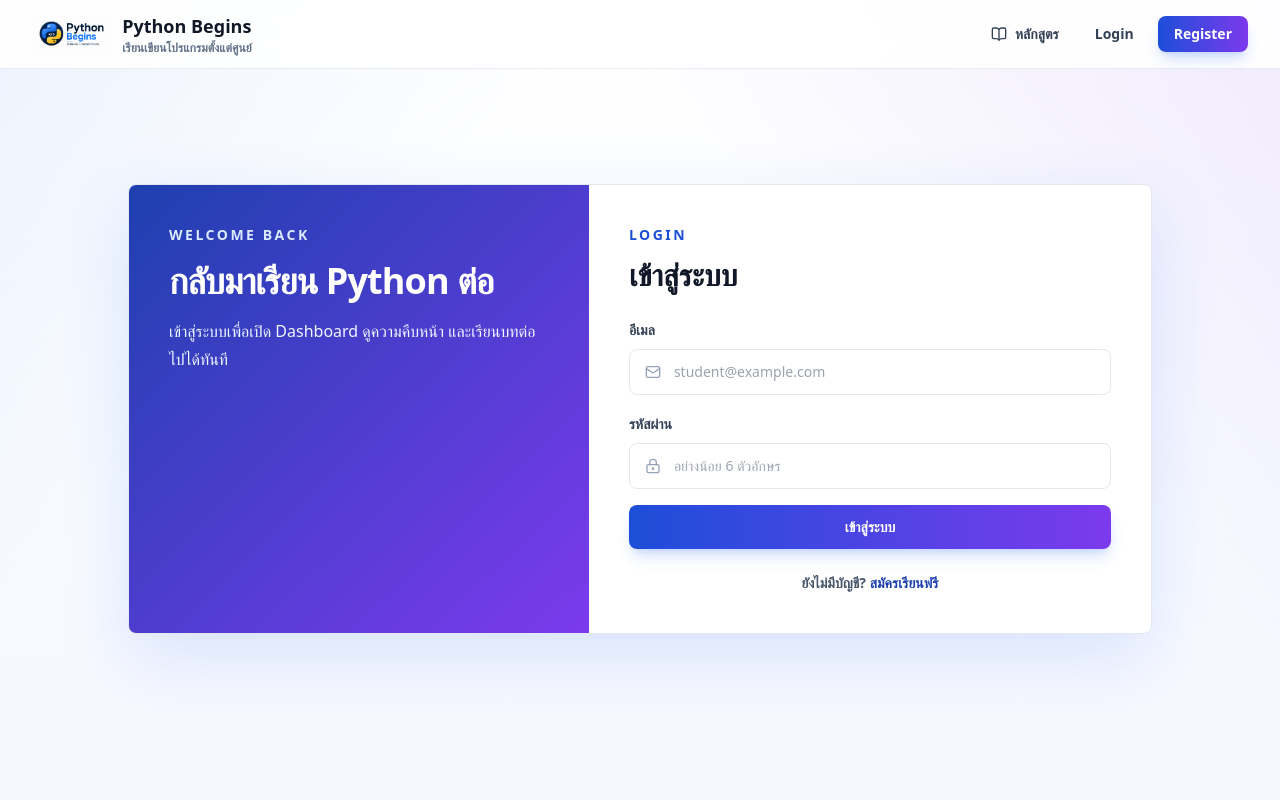
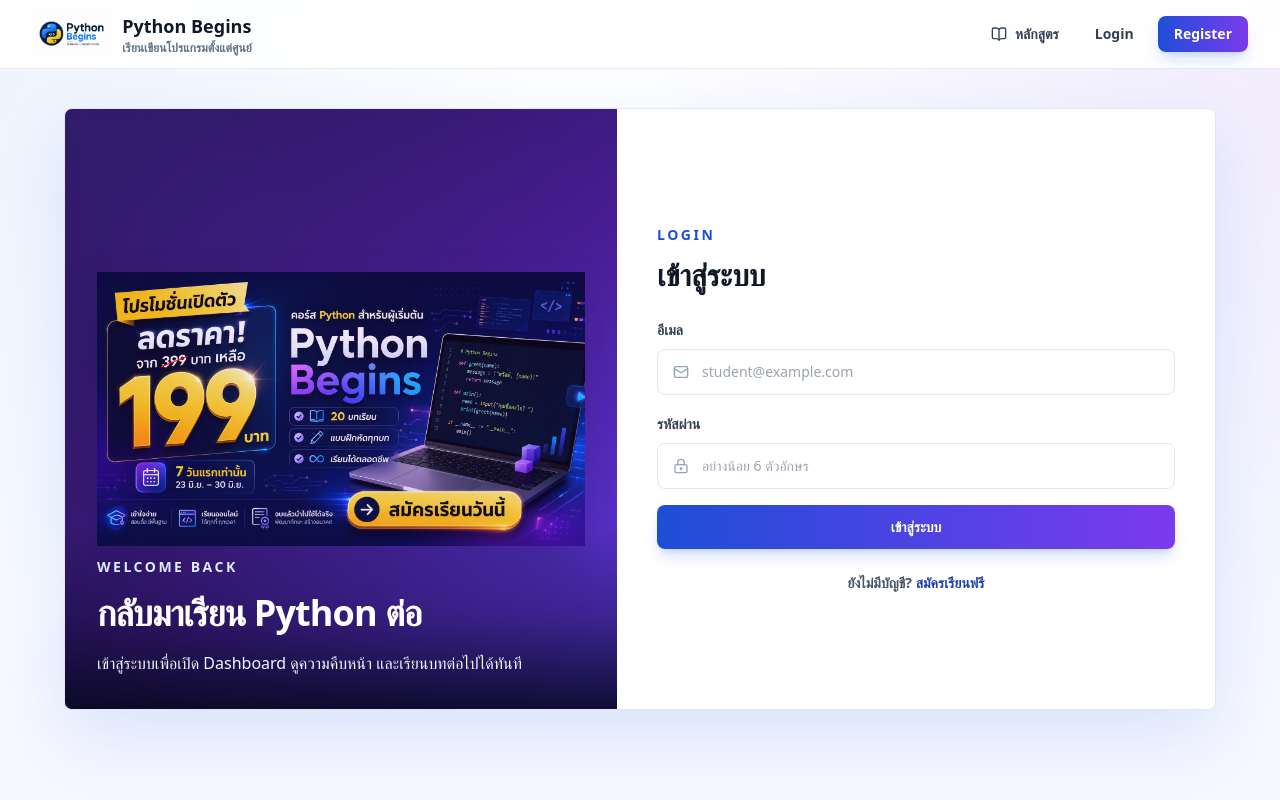
Before and after one commit to attachaiboyx-ctrl/pythonbegins, a Next.js app: page /login in a window 1280 px wide. Shown: the top 800 px of the page. Built offline with nearby package versions, Linux system fonts and the light colour scheme; no server answers.

Commit message:
update login page promo image

```diff
--- a/app/(auth)/login/page.tsx
+++ b/app/(auth)/login/page.tsx
@@ -1,3 +1,4 @@
+import Image from "next/image";
 import Link from "next/link";
 import { redirect } from "next/navigation";
 import { LockKeyhole, Mail } from "lucide-react";
@@ -18,21 +19,35 @@
 
   return (
     <div className="page-shell grid min-h-[calc(100vh-120px)] place-items-center">
-      <section className="grid w-full max-w-5xl overflow-hidden rounded-lg border border-slate-200 bg-white shadow-course lg:grid-cols-[0.9fr_1.1fr]">
-        <div className="bg-gradient-to-br from-brand-700 to-lavender-600 p-8 text-white sm:p-10">
+      <section className="grid w-full max-w-6xl overflow-hidden rounded-lg border border-slate-200 bg-white shadow-course lg:grid-cols-[0.48fr_0.52fr]">
+        <div className="relative flex min-h-[280px] items-center justify-center overflow-hidden bg-gradient-to-br from-slate-950 via-brand-950 to-lavender-700 p-4 sm:min-h-[360px] sm:p-6 lg:min-h-[600px] lg:p-8">
+          <div className="absolute inset-0 bg-[radial-gradient(circle_at_top_left,rgba(124,58,237,0.32),transparent_34rem),radial-gradient(circle_at_bottom_right,rgba(37,99,235,0.28),transparent_30rem)]" />
+          <div className="relative h-[210px] w-full max-w-[720px] sm:h-[290px] lg:h-[500px]">
+            <Image
+              priority
+              alt="โปรโมชันคอร์ส Python Begins สำหรับผู้เริ่มต้น"
+              className="object-contain drop-shadow-2xl"
+              fill
+              sizes="(min-width: 1024px) 48vw, 100vw"
+              src="/images/login-python-begins-promo.png"
+            />
+          </div>
+          <div className="pointer-events-none absolute inset-0 bg-lavender-600/10" />
+          <div className="absolute inset-x-0 bottom-0 bg-gradient-to-t from-slate-950/85 via-slate-950/35 to-transparent p-5 text-white sm:p-7 lg:p-8">
             <p className="text-sm font-black uppercase tracking-[0.18em] text-blue-100">
               Welcome back
             </p>
-          <h1 className="mt-4 text-4xl font-black tracking-tight">
+            <h1 className="mt-4 text-3xl font-black tracking-tight sm:text-4xl">
               กลับมาเรียน Python ต่อ
             </h1>
-          <p className="mt-4 leading-7 text-blue-50">
+            <p className="mt-4 max-w-md leading-7 text-blue-50">
               เข้าสู่ระบบเพื่อเปิด Dashboard ดูความคืบหน้า และเรียนบทต่อไปได้ทันที
             </p>
-
+          </div>
         </div>
 
-        <div className="p-6 sm:p-10">
+        <div className="flex items-center p-6 sm:p-10">
+          <div className="w-full">
             <div className="mb-6">
               <p className="eyebrow">Login</p>
               <h2 className="mt-3 text-3xl font-black text-ink">เข้าสู่ระบบ</h2>
@@ -90,6 +105,7 @@
               </Link>
             </p>
           </div>
+        </div>
       </section>
     </div>
   );
```
Also changed, not shown: public/images/login-python-begins-promo.png (added). Lines whose indentation alone changed are shown as unchanged.
